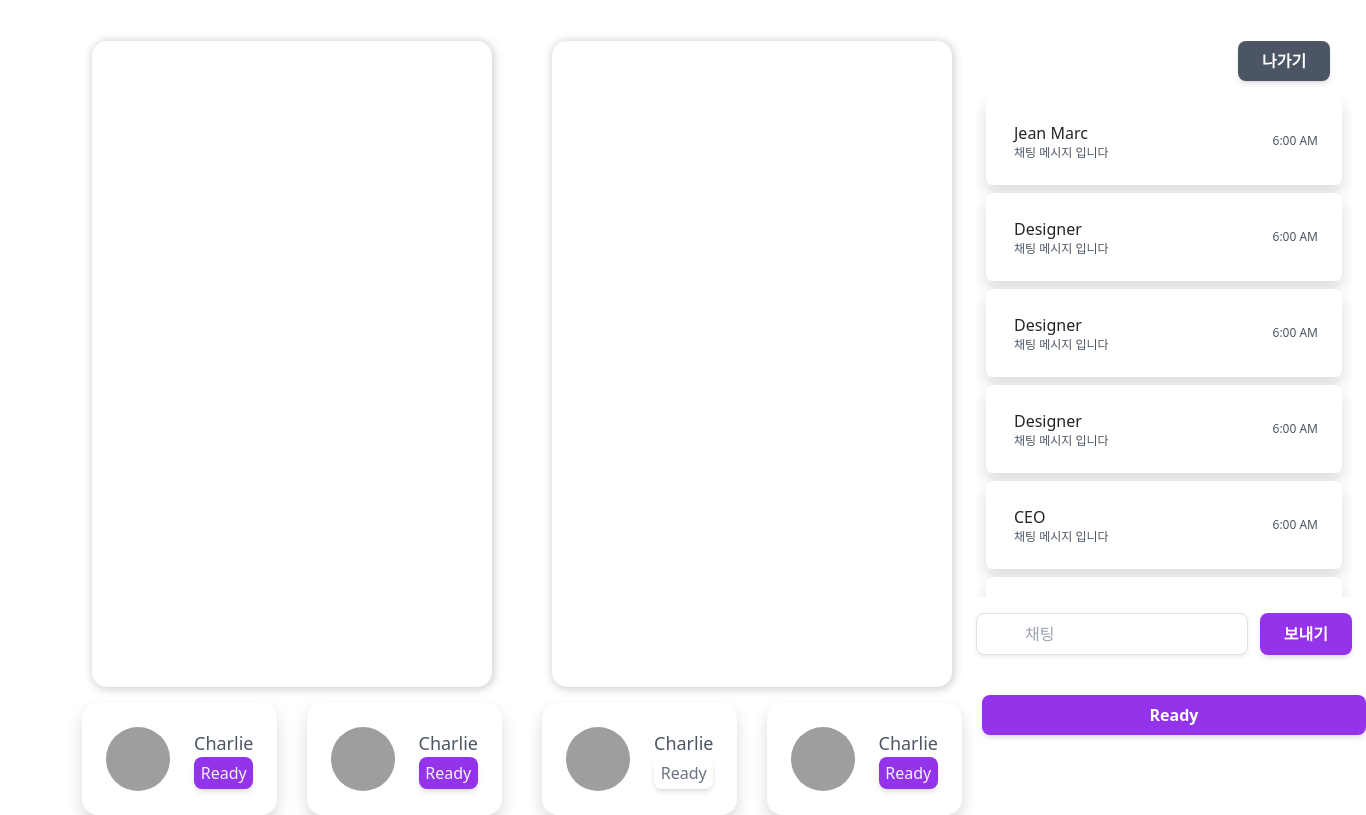
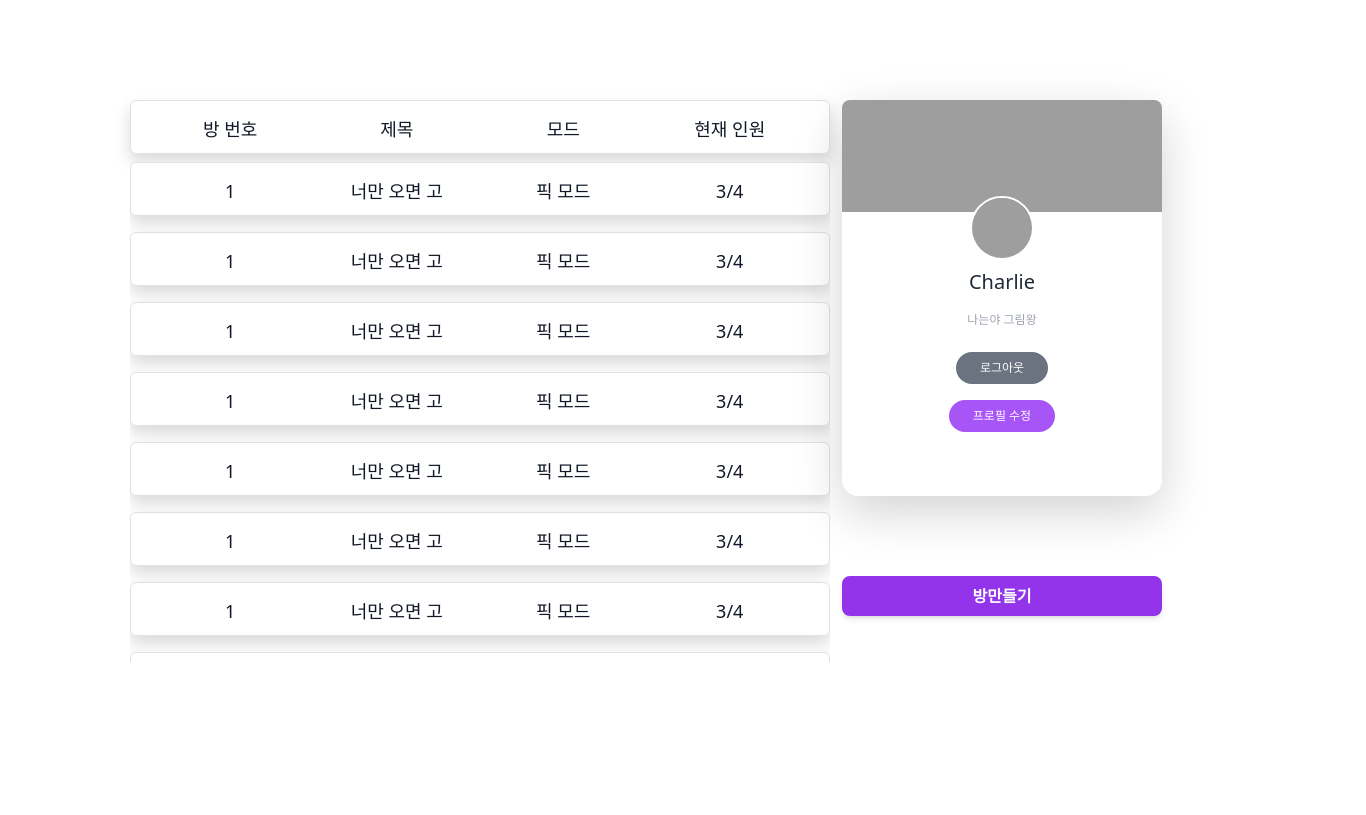
Before and after one commit to Miracle-Midnight/Drawing-Duo, a React (Create React App) app in the folder frontend/: page / in a window 1280 px wide. Shown: the whole page, 1366 px wide, since content can reach past the window. Built offline with nearby package versions, Linux system fonts and the light colour scheme; grey boxes are pictures that could not be loaded.

Commit message:
Feat : 로비 페이지 완료
방 만들기 모달 추가해야함

```diff
--- a/frontend/src/App.tsx
+++ b/frontend/src/App.tsx
@@ -9,7 +9,7 @@ import "bootstrap/dist/css/bootstrap.min.css";
 function App() {
   return (
     <>
-      <GameLobby />
+      <Lobby />
     </>
   );
 }
--- a/frontend/src/routes/lobby/lobby.css
+++ b/frontend/src/routes/lobby/lobby.css
@@ -1,7 +1,7 @@
 .lobby-container {
   display: flex;
   justify-content: center;
-  padding-top: 50px;
+  padding-top: 100px;
   height: 100vh;
   width: 100vw;
 }
--- a/frontend/src/routes/lobby/lobby.tsx
+++ b/frontend/src/routes/lobby/lobby.tsx
@@ -6,170 +6,135 @@ function Lobby() {
     <Container className="lobby-container flex flex-row">
       <div>
         <div className="container flex flex-col items-center justify-center w-full mx-auto">
-          <div className="w-full px-4 pt-5 pb-2 mb-2 bg-white border rounded-md shadow sm:px-6">
-            <h3 className="text-lg font-medium leading-6 text-gray-900 grid grid-rows-3 grid-flow-col gap-3">
-              <div className="row-start row-span-2 text-center">방 번호</div>
-              <div className="row-start row-span-2 text-center">제목</div>
-              <div className="row-end-3 row-span-2 text-center">모드</div>
-              <div className="row-start-1 row-end-4 text-center">현재 인원</div>
+          <div className="w-full px-4 pt-3 pb-1 mb-2 bg-white border rounded-md shadow sm:px-6">
+            <h3 className="text-lg font-medium leading-6 text-gray-900 grid grid-cols-4 gap-3">
+              <div className="text-center">방 번호</div>
+              <div className="text-center">제목</div>
+              <div className="text-center">모드</div>
+              <div className="text-center">현재 인원</div>
             </h3>
           </div>
           <div className="room-container w-full">
             <ul className=" flex flex-col ">
               <li className="flex flex-row mb-2 border-gray-400 ">
-                <div className="shadow border select-none bg-white rounded-md flex flex-1 items-center p-4">
-                  <div className="flex-1 pl-1 md:mr-16">
-                    <div className="font-medium ">Jean Marc</div>
-                    <div className="text-sm text-gray-600 ">Developer</div>
+                <div className="w-full px-4 pt-3 pb-1 mb-2 bg-white border rounded-md shadow sm:px-6">
+                  <h3 className="text-lg font-medium leading-6 text-gray-900 grid grid-cols-4 gap-3">
+                    <div className="text-center">1</div>
+                    <div className="text-center">너만 오면 고</div>
+                    <div className="text-center">픽 모드</div>
+                    <div className="text-center">
+                      <span>3</span>
+                      <span>/</span>
+                      <span>4</span>
                     </div>
-                  <div className="text-xs text-gray-600 ">6:00 AM</div>
-                  <button className="flex justify-end w-24 text-right">
-                    <svg
-                      width="12"
-                      fill="currentColor"
-                      height="12"
-                      className="text-gray-500 hover:text-gray-800  "
-                      viewBox="0 0 1792 1792"
-                      xmlns="http://www.w3.org/2000/svg"
-                    >
-                      <path d="M1363 877l-742 742q-19 19-45 19t-45-19l-166-166q-19-19-19-45t19-45l531-531-531-531q-19-19-19-45t19-45l166-166q19-19 45-19t45 19l742 742q19 19 19 45t-19 45z"></path>
-                    </svg>
-                  </button>
+                  </h3>
                 </div>
               </li>
-
-              <li className="flex flex-row mb-2 border-gray-400">
-                <div className="shadow border select-none cursor-pointer bg-white  rounded-md flex flex-1 items-center p-4">
-                  <div className="flex-1 pl-1 md:mr-16">
-                    <div className="font-medium ">Jean Marc</div>
-                    <div className="text-sm text-gray-600 ">Developer</div>
+              <li className="flex flex-row mb-2 border-gray-400 ">
+                <div className="w-full px-4 pt-3 pb-1 mb-2 bg-white border rounded-md shadow sm:px-6">
+                  <h3 className="text-lg font-medium leading-6 text-gray-900 grid grid-cols-4 gap-3">
+                    <div className="text-center">1</div>
+                    <div className="text-center">너만 오면 고</div>
+                    <div className="text-center">픽 모드</div>
+                    <div className="text-center">
+                      <span>3</span>
+                      <span>/</span>
+                      <span>4</span>
                     </div>
-                  <div className="text-xs text-gray-600 ">6:00 AM</div>
-                  <button className="flex justify-end w-24 text-right">
-                    <svg
-                      width="12"
-                      fill="currentColor"
-                      height="12"
-                      className="text-gray-500 hover:text-gray-800  "
-                      viewBox="0 0 1792 1792"
-                      xmlns="http://www.w3.org/2000/svg"
-                    >
-                      <path d="M1363 877l-742 742q-19 19-45 19t-45-19l-166-166q-19-19-19-45t19-45l531-531-531-531q-19-19-19-45t19-45l166-166q19-19 45-19t45 19l742 742q19 19 19 45t-19 45z"></path>
-                    </svg>
-                  </button>
+                  </h3>
                 </div>
               </li>
-              <li className="flex flex-row mb-2 border-gray-400">
-                <div className="shadow border select-none cursor-pointer bg-white  rounded-md flex flex-1 items-center p-4">
-                  <div className="flex-1 pl-1 md:mr-16">
-                    <div className="font-medium ">Jean Marc</div>
-                    <div className="text-sm text-gray-600 ">Developer</div>
+              <li className="flex flex-row mb-2 border-gray-400 ">
+                <div className="w-full px-4 pt-3 pb-1 mb-2 bg-white border rounded-md shadow sm:px-6">
+                  <h3 className="text-lg font-medium leading-6 text-gray-900 grid grid-cols-4 gap-3">
+                    <div className="text-center">1</div>
+                    <div className="text-center">너만 오면 고</div>
+                    <div className="text-center">픽 모드</div>
+                    <div className="text-center">
+                      <span>3</span>
+                      <span>/</span>
+                      <span>4</span>
                     </div>
-                  <div className="text-xs text-gray-600 ">6:00 AM</div>
-                  <button className="flex justify-end w-24 text-right">
-                    <svg
-                      width="12"
-                      fill="currentColor"
-                      height="12"
-                      className="text-gray-500 hover:text-gray-800  "
-                      viewBox="0 0 1792 1792"
-                      xmlns="http://www.w3.org/2000/svg"
-                    >
-                      <path d="M1363 877l-742 742q-19 19-45 19t-45-19l-166-166q-19-19-19-45t19-45l531-531-531-531q-19-19-19-45t19-45l166-166q19-19 45-19t45 19l742 742q19 19 19 45t-19 45z"></path>
-                    </svg>
-                  </button>
+                  </h3>
                 </div>
               </li>
-              <li className="flex flex-row mb-2 border-gray-400">
-                <div className="shadow border select-none cursor-pointer bg-white  rounded-md flex flex-1 items-center p-4">
-                  <div className="flex-1 pl-1 md:mr-16">
-                    <div className="font-medium ">Jean Marc</div>
-                    <div className="text-sm text-gray-600 ">Developer</div>
+              <li className="flex flex-row mb-2 border-gray-400 ">
+                <div className="w-full px-4 pt-3 pb-1 mb-2 bg-white border rounded-md shadow sm:px-6">
+                  <h3 className="text-lg font-medium leading-6 text-gray-900 grid grid-cols-4 gap-3">
+                    <div className="text-center">1</div>
+                    <div className="text-center">너만 오면 고</div>
+                    <div className="text-center">픽 모드</div>
+                    <div className="text-center">
+                      <span>3</span>
+                      <span>/</span>
+                      <span>4</span>
                     </div>
-                  <div className="text-xs text-gray-600 ">6:00 AM</div>
-                  <button className="flex justify-end w-24 text-right">
-                    <svg
-                      width="12"
-                      fill="currentColor"
-                      height="12"
-                      className="text-gray-500 hover:text-gray-800  "
-                      viewBox="0 0 1792 1792"
-                      xmlns="http://www.w3.org/2000/svg"
-                    >
-                      <path d="M1363 877l-742 742q-19 19-45 19t-45-19l-166-166q-19-19-19-45t19-45l531-531-531-531q-19-19-19-45t19-45l166-166q19-19 45-19t45 19l742 742q19 19 19 45t-19 45z"></path>
-                    </svg>
-                  </button>
+                  </h3>
                 </div>
               </li>
-              <li className="flex flex-row mb-2 border-gray-400">
-                <div className="shadow border select-none cursor-pointer bg-white  rounded-md flex flex-1 items-center p-4">
-                  <div className="flex-1 pl-1 md:mr-16">
-                    <div className="font-medium ">Designer</div>
-                    <div className="text-sm text-gray-600 ">Charlie Moi</div>
+              <li className="flex flex-row mb-2 border-gray-400 ">
+                <div className="w-full px-4 pt-3 pb-1 mb-2 bg-white border rounded-md shadow sm:px-6">
+                  <h3 className="text-lg font-medium leading-6 text-gray-900 grid grid-cols-4 gap-3">
+                    <div className="text-center">1</div>
+                    <div className="text-center">너만 오면 고</div>
+                    <div className="text-center">픽 모드</div>
+                    <div className="text-center">
+                      <span>3</span>
+                      <span>/</span>
+                      <span>4</span>
                     </div>
-                  <div className="text-xs text-gray-600 ">6:00 AM</div>
-                  <button className="flex justify-end w-24 text-right">
-                    <svg
-                      width="12"
-                      fill="currentColor"
-                      height="12"
-                      className="text-gray-500 hover:text-gray-800  "
-                      viewBox="0 0 1792 1792"
-                      xmlns="http://www.w3.org/2000/svg"
-                    >
-                      <path d="M1363 877l-742 742q-19 19-45 19t-45-19l-166-166q-19-19-19-45t19-45l531-531-531-531q-19-19-19-45t19-45l166-166q19-19 45-19t45 19l742 742q19 19 19 45t-19 45z"></path>
-                    </svg>
-                  </button>
+                  </h3>
                 </div>
               </li>
-              <li className="flex flex-row mb-2 border-gray-400">
-                <div className="shadow border select-none cursor-pointer bg-white  rounded-md flex flex-1 items-center p-4">
-                  <div className="flex-1 pl-1 md:mr-16">
-                    <div className="font-medium ">CEO</div>
-                    <div className="text-sm text-gray-600 ">Marine Jeanne</div>
+              <li className="flex flex-row mb-2 border-gray-400 ">
+                <div className="w-full px-4 pt-3 pb-1 mb-2 bg-white border rounded-md shadow sm:px-6">
+                  <h3 className="text-lg font-medium leading-6 text-gray-900 grid grid-cols-4 gap-3">
+                    <div className="text-center">1</div>
+                    <div className="text-center">너만 오면 고</div>
+                    <div className="text-center">픽 모드</div>
+                    <div className="text-center">
+                      <span>3</span>
+                      <span>/</span>
+                      <span>4</span>
                     </div>
-                  <div className="text-xs text-gray-600 ">6:00 AM</div>
-                  <button className="flex justify-end w-24 text-right">
-                    <svg
-                      width="12"
-                      fill="currentColor"
-                      height="12"
-                      className="text-gray-500 hover:text-gray-800  "
-                      viewBox="0 0 1792 1792"
-                      xmlns="http://www.w3.org/2000/svg"
-                    >
-                      <path d="M1363 877l-742 742q-19 19-45 19t-45-19l-166-166q-19-19-19-45t19-45l531-531-531-531q-19-19-19-45t19-45l166-166q19-19 45-19t45 19l742 742q19 19 19 45t-19 45z"></path>
-                    </svg>
-                  </button>
+                  </h3>
                 </div>
               </li>
-              <li className="flex flex-row mb-2 border-gray-400">
-                <div className="shadow border select-none cursor-pointer bg-white  rounded-md flex flex-1 items-center p-4">
-                  <div className="flex-1 pl-1 md:mr-16">
-                    <div className="font-medium ">CTO</div>
-                    <div className="text-sm text-gray-600 ">Boby PArk</div>
+              <li className="flex flex-row mb-2 border-gray-400 ">
+                <div className="w-full px-4 pt-3 pb-1 mb-2 bg-white border rounded-md shadow sm:px-6">
+                  <h3 className="text-lg font-medium leading-6 text-gray-900 grid grid-cols-4 gap-3">
+                    <div className="text-center">1</div>
+                    <div className="text-center">너만 오면 고</div>
+                    <div className="text-center">픽 모드</div>
+                    <div className="text-center">
+                      <span>3</span>
+                      <span>/</span>
+                      <span>4</span>
                     </div>
-                  <div className="text-xs text-gray-600 ">6:00 AM</div>
-                  <button className="flex justify-end w-24 text-right">
-                    <svg
-                      width="12"
-                      fill="currentColor"
-                      height="12"
-                      className="text-gray-500 hover:text-gray-800  "
-                      viewBox="0 0 1792 1792"
-                      xmlns="http://www.w3.org/2000/svg"
-                    >
-                      <path d="M1363 877l-742 742q-19 19-45 19t-45-19l-166-166q-19-19-19-45t19-45l531-531-531-531q-19-19-19-45t19-45l166-166q19-19 45-19t45 19l742 742q19 19 19 45t-19 45z"></path>
-                    </svg>
-                  </button>
+                  </h3>
+                </div>
+              </li>
+              <li className="flex flex-row mb-2 border-gray-400 ">
+                <div className="w-full px-4 pt-3 pb-1 mb-2 bg-white border rounded-md shadow sm:px-6">
+                  <h3 className="text-lg font-medium leading-6 text-gray-900 grid grid-cols-4 gap-3">
+                    <div className="text-center">1</div>
+                    <div className="text-center">너만 오면 고</div>
+                    <div className="text-center">픽 모드</div>
+                    <div className="text-center">
+                      <span>3</span>
+                      <span>/</span>
+                      <span>4</span>
+                    </div>
+                  </h3>
                 </div>
               </li>
             </ul>
           </div>
         </div>
       </div>
+      <div className="flex content-between">
         <div className="flex flex-col">
-        <div className="bg-white shadow-lg rounded-2xl w-80 h-50">
+          <div className="bg-white shadow-lg rounded-2xl w-80 ">
             <img
               alt="profil"
               src="https://cdn.pixabay.com/photo/2018/01/24/18/05/background-3104413__480.jpg"
@@ -184,16 +149,21 @@ function Lobby() {
                 />
               </a>
               <p className="mt-2 text-xl font-medium text-gray-800 ">Charlie</p>
-            <p className="mb-4 text-xs text-gray-400">Nantes</p>
-            <button className="p-2 px-4 text-xs text-white bg-pink-500 rounded-full">
+              <p className="mb-4 text-xs text-gray-400">나는야 그림왕</p>
+              <button className="p-2 px-4 text-xs text-white bg-gray-500 rounded-full">
                 로그아웃
               </button>
+              <div className="pt-3">
+                <button className="p-2 px-4 text-xs text-white bg-purple-500 rounded-full">
+                  프로필 수정
+                </button>
+              </div>
               <div className="w-full p-2 mt-4 rounded-lg">
-              <div className="flex items-center justify-between text-sm text-gray-600 "></div>
+                <div className="flex items-center justify-between text-sm text-gray-800 "></div>
               </div>
             </div>
           </div>
-        <div className="mt-60">
+          <div className="mt-20">
             <button
               className="px-4 w-full py-2 text-base font-semibold text-white bg-purple-600 rounded-lg shadow-md hover:bg-purple-700 focus:outline-none focus:ring-2 focus:ring-purple-500 focus:ring-offset-2 focus:ring-offset-purple-200 justify-center place-self-center"
               type="submit"
@@ -202,6 +172,7 @@ function Lobby() {
             </button>
           </div>
         </div>
+      </div>
     </Container>
   );
 }
```
Lines whose indentation alone changed are shown as unchanged.
